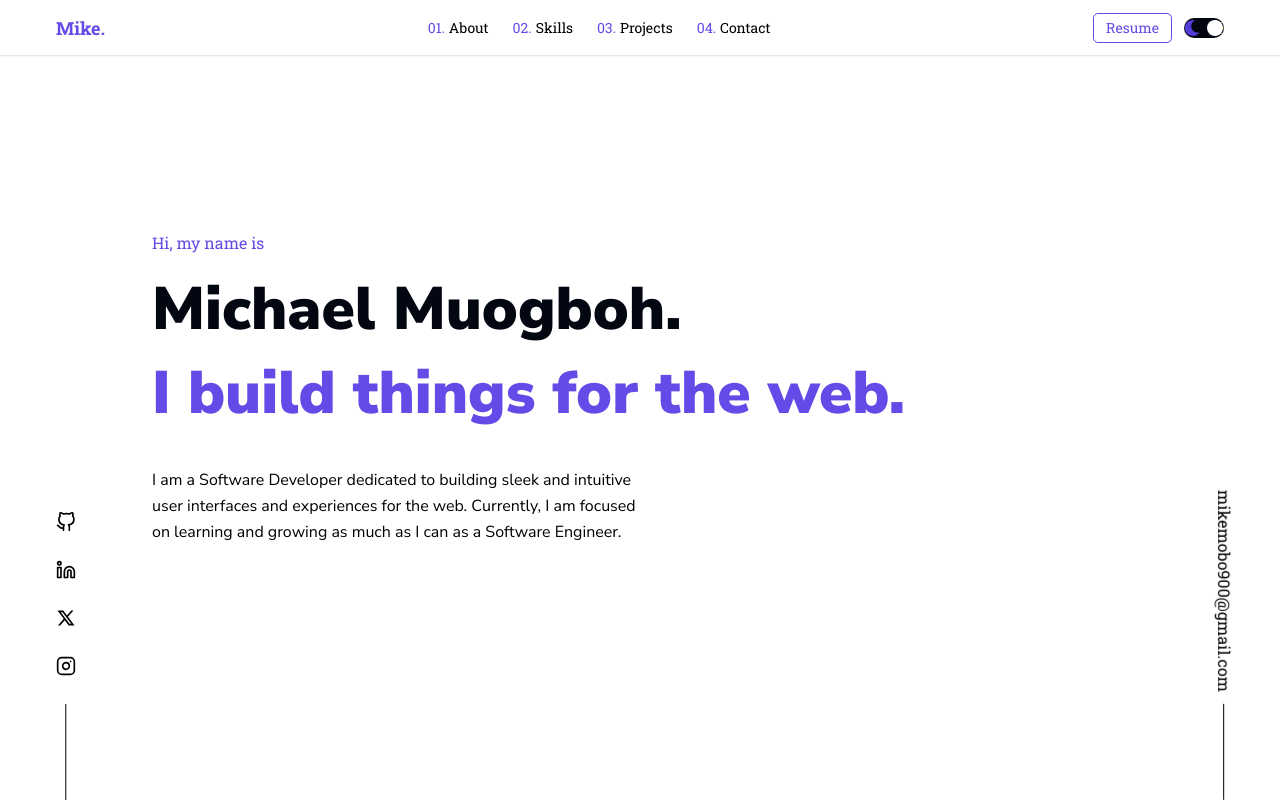
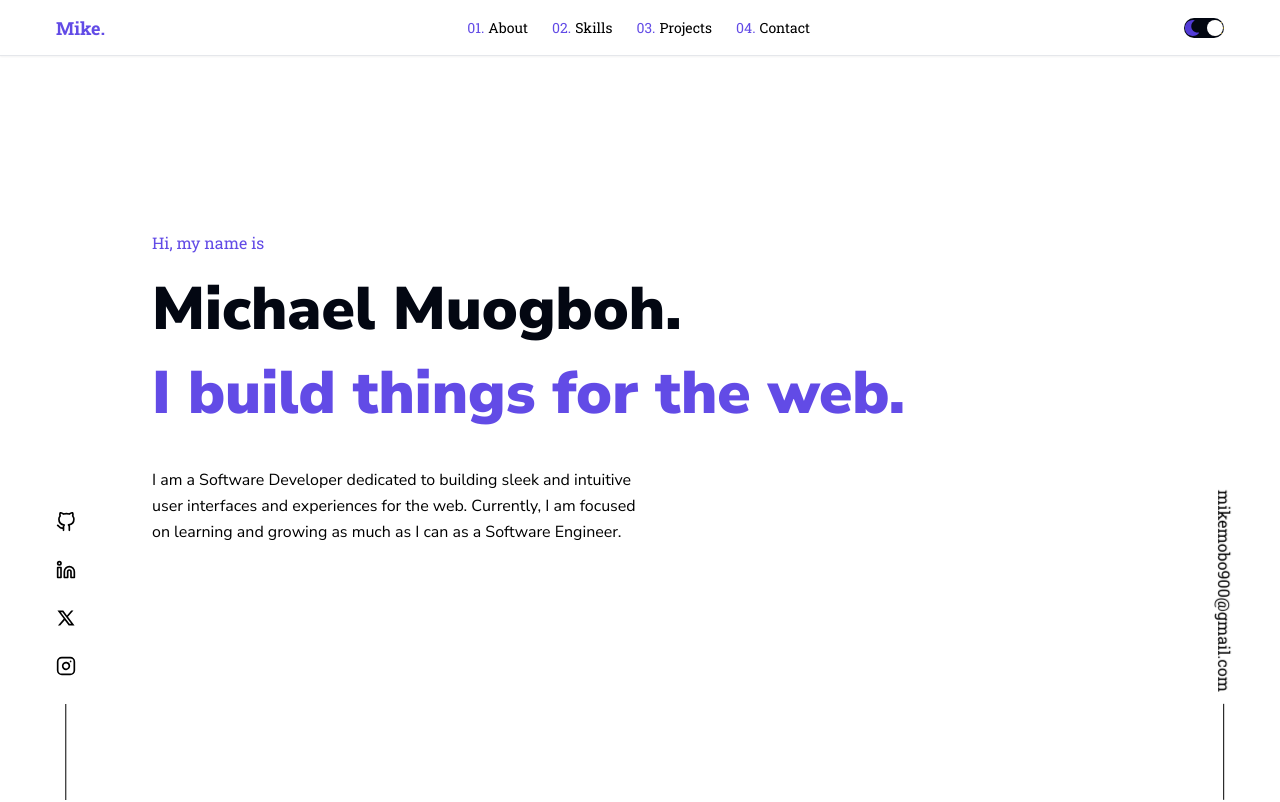
Before and after one commit to mobo07/Portfolio, a Next.js app: page / in a window 1280 px wide. Shown: the top 802 px of the page. Built offline with nearby package versions, Linux system fonts and the light colour scheme.

Commit message:
remove resume button

```diff
--- a/app/components/Navbar.tsx
+++ b/app/components/Navbar.tsx
@@ -124,11 +124,11 @@ const Navbar = () => {
             Contact
           </a>
         </motion.li>
-        <div className="md:hidden">
+        {/* <div className="md:hidden">
           <Button>
             <button>Resume</button>
           </Button>
-        </div>
+        </div> */}
       </motion.ul>
       <motion.div
         initial={{ opacity: 0 }}
@@ -136,9 +136,9 @@ const Navbar = () => {
         className="flex items-center"
       >
         <div className="hidden md:block">
-          <Button>
+          {/* <Button>
             <button>Resume</button>
-          </Button>
+          </Button> */}
         </div>
         <ThemeSwitcher />
         <MenuButton showMenu={showMenu} setShowMenu={setShowMenu} />
```
